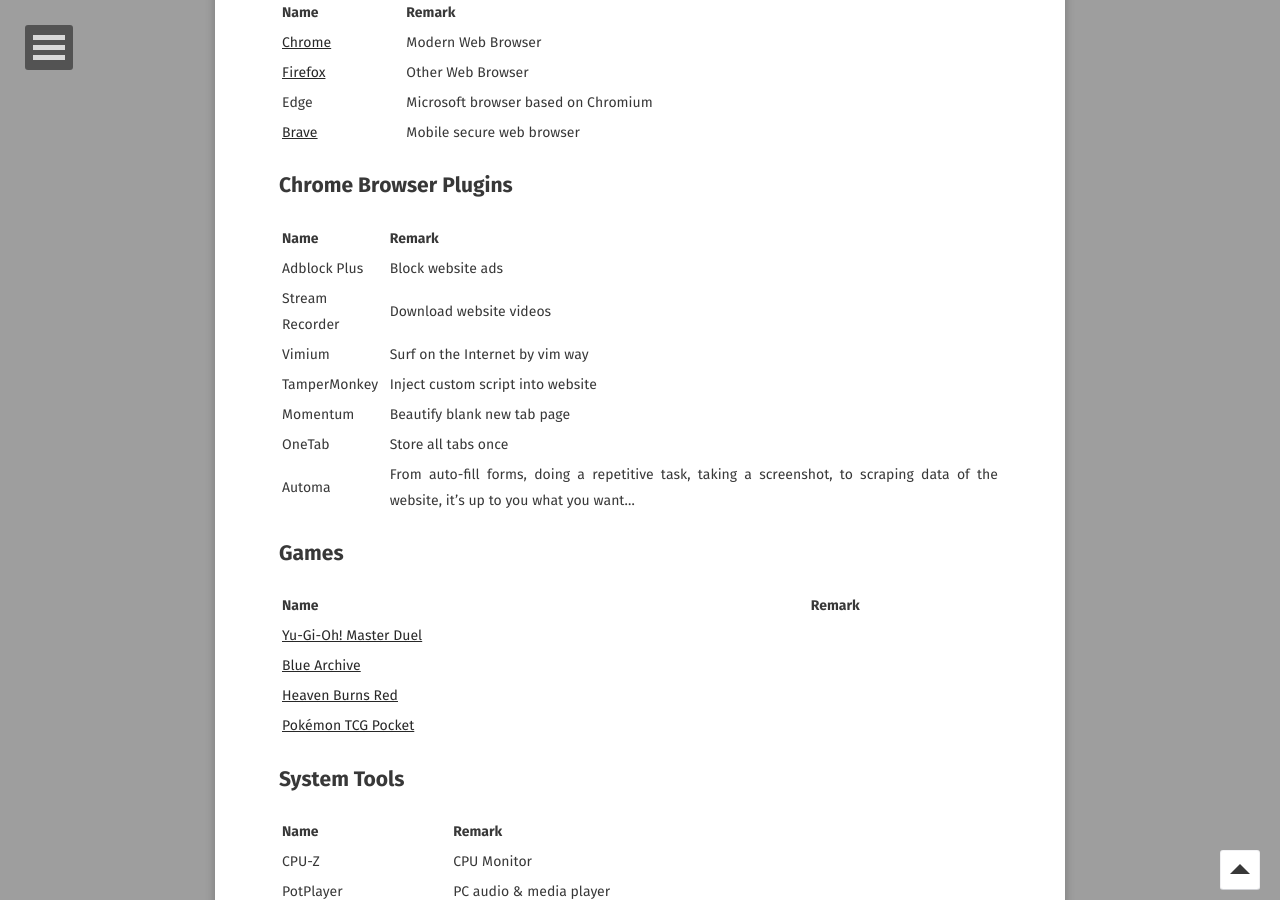
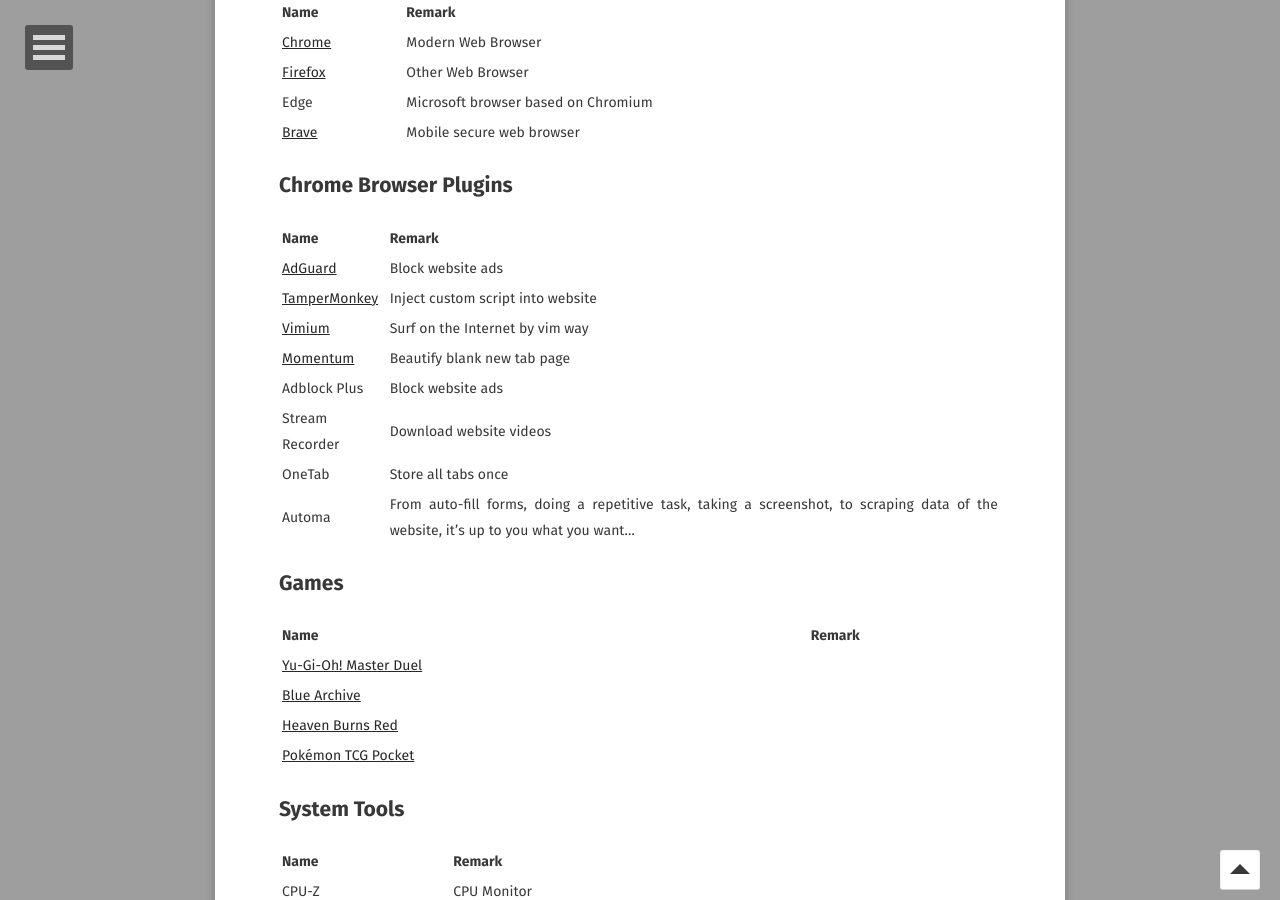
Before and after one commit to o7878x/o7878x.github.io, a Jekyll site: the page built from _posts/2024-07-07-wonderful-softwares.md, in a window 1280 px wide and 900 px high, scrolled down 1634 px. Built offline with Jekyll 4.4.1, drawn with Linux system fonts in a browser that asks for light colours; some web fonts are replaced; comment, search, counter and statistics services are not loaded.

Commit message:
feature:add links for browser plugins

```diff
--- a/_posts/2024-07-07-wonderful-softwares.md
+++ b/_posts/2024-07-07-wonderful-softwares.md
@@ -71,11 +71,12 @@
 
 | Name | Remark |
 | --- | --- |
+| [AdGuard](https://chromewebstore.google.com/detail/adguard-adblocker/bgnkhhnnamicmpeenaelnjfhikgbkllg) | Block website ads |
+| [TamperMonkey](https://chromewebstore.google.com/detail/tampermonkey/dhdgffkkebhmkfjojejmpbldmpobfkfo) | Inject custom script into website |
+| [Vimium](https://chromewebstore.google.com/detail/vimium/dbepggeogbaibhgnhhndojpepiihcmeb) | Surf on the Internet by vim way |
+| [Momentum](https://chromewebstore.google.com/detail/momentum/laookkfknpbbblfpciffpaejjkokdgca) | Beautify blank new tab page |
 | Adblock Plus | Block website ads |
 | Stream Recorder | Download website videos |
-| Vimium | Surf on the Internet by vim way |
-| TamperMonkey | Inject custom script into website |
-| Momentum | Beautify blank new tab page |
 | OneTab | Store all tabs once |
 | Automa | From auto-fill forms, doing a repetitive task, taking a screenshot, to scraping data of the website, it's up to you what you want… |
 
```
